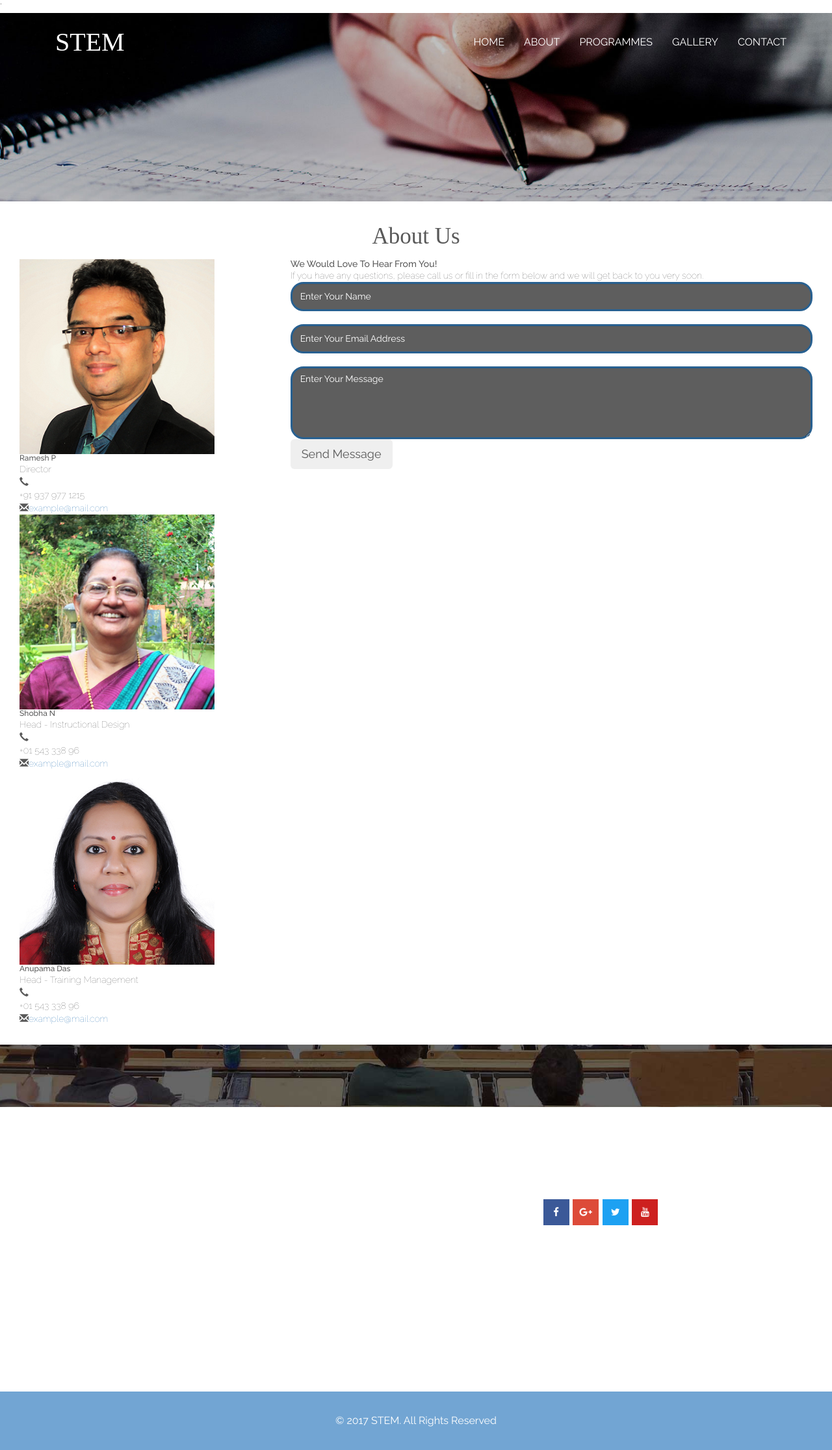
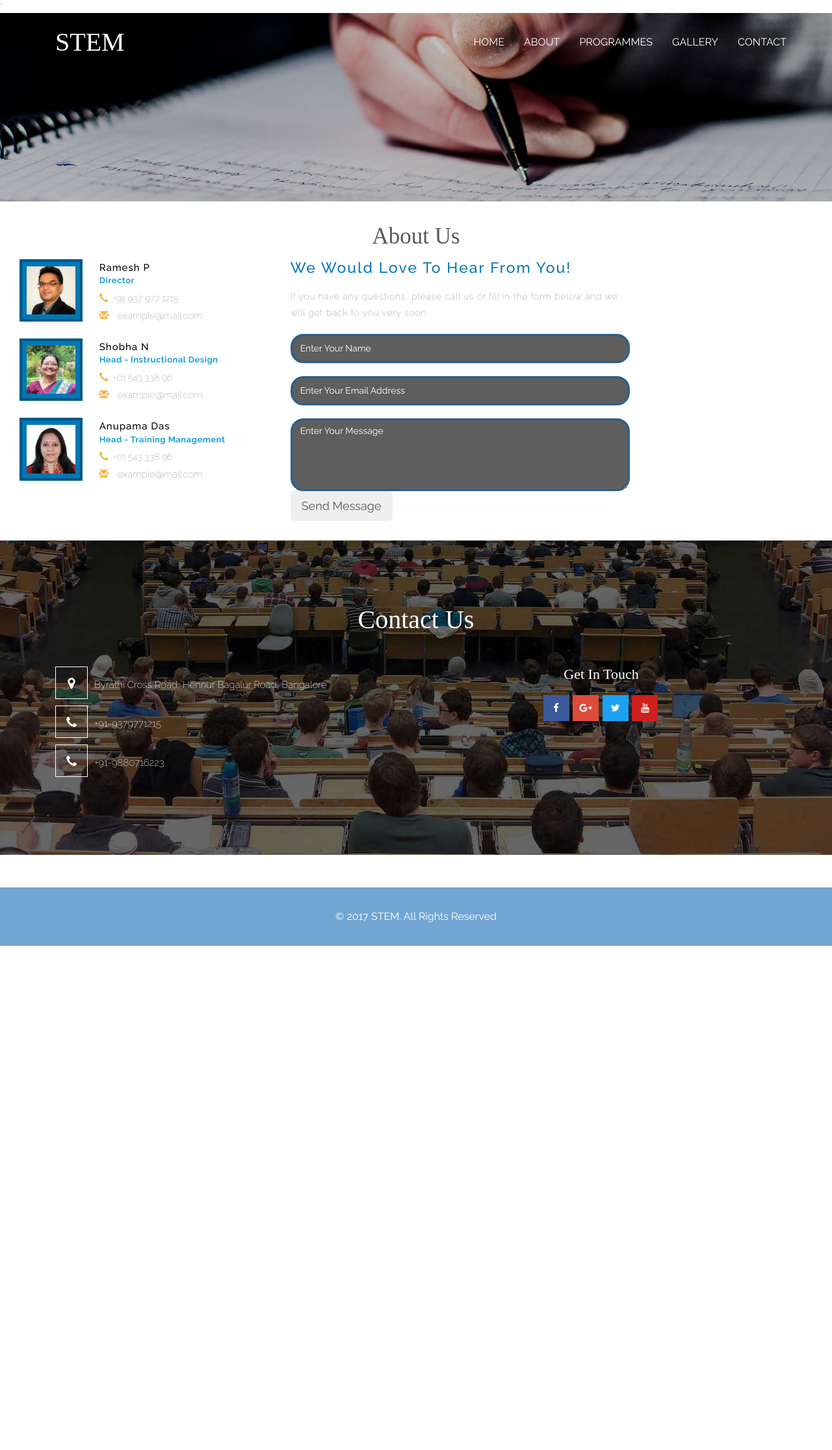
Before and after one commit to dhanyacm/stem, a Jekyll site: the page built from contact.html, in a window 1280 px wide. Shown: the whole page at 65% size. Built offline with Jekyll 4.4.1, drawn with Linux system fonts in a browser that asks for light colours; a script that is not in the unit is left out; after the commit the page ends 1456 px from its top, so only the background shows below that.

Commit message:
Update header.html

```diff
--- a/_includes/header.html
+++ b/_includes/header.html
@@ -37,6 +37,10 @@
      <link href="{{site.baseurl}}/css/gallery.css" rel="stylesheet" type="text/css" media="all" />
     {% endif %}
 
+    {% if page.contact %}
+     <link href="{{site.baseurl}}/css/contact.css" rel="stylesheet" type="text/css" media="all" />
+    {% endif %}
+
 <link href="{{site.baseurl}}/css/style.css" rel="stylesheet" type="text/css" media="all"/>
 <!-- /css -->
 </head>
```
